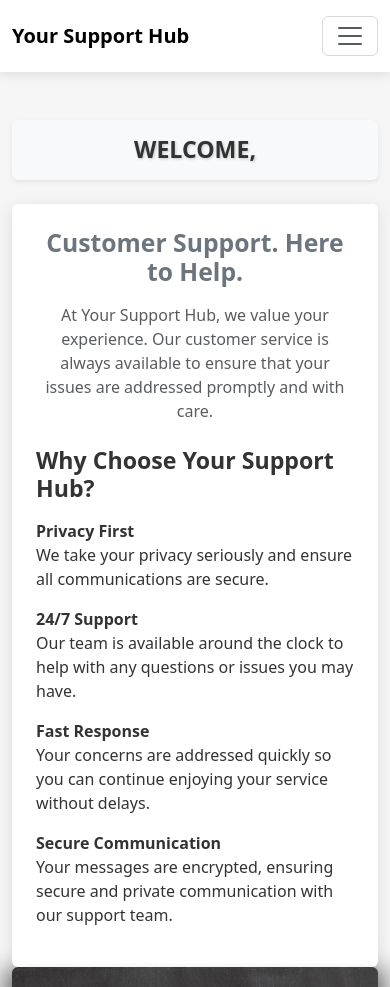
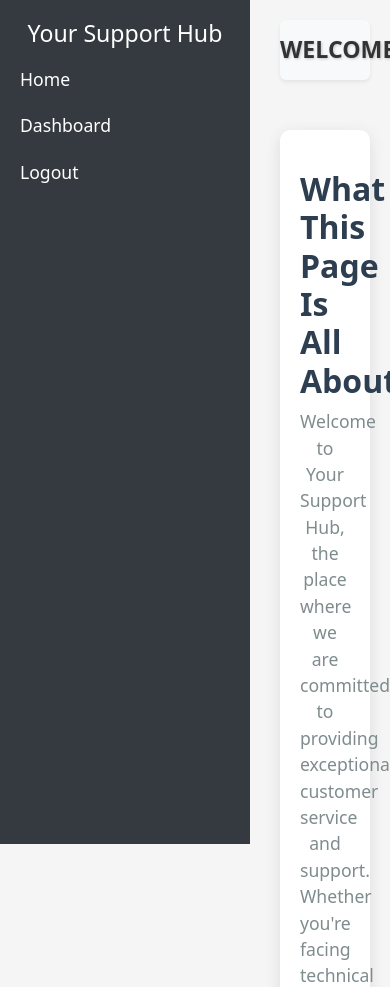
Before and after one commit to jancosares/django_project, a Django app: page /home/ in a window 390 px wide; the page is wider, and only the part inside the window is pictured. Shown: the top 987 px of that part. Run offline with Django 5.2, Linux system fonts and the light colour scheme; parts of the project's set-up code (start-up, migrations or seed data) failed here and were passed over; grey boxes are pictures that could not be loaded.

Commit message:
homepage improved and added images

```diff
--- a/admin_app/messaging/templates/messaging/home.html
+++ b/admin_app/messaging/templates/messaging/home.html
@@ -42,26 +42,96 @@
       .welcome-section {
         box-shadow: 0 4px 15px rgba(0, 0, 0, 0.1);
       }
+
+      /* Custom styles for images and text */
+      .image-container {
+        display: flex;
+        justify-content: space-between;
+        gap: 20px;
+        margin-top: 30px;
+      }
+
+      .image-box {
+        width: 30%;
+        text-align: center;
+      }
+
+      .image-box img {
+        width: 100%;
+        border-radius: 10px;
+        box-shadow: 0 4px 12px rgba(0, 0, 0, 0.1);
+      }
+
+      .image-box h4 {
+        font-size: 1.2rem;
+        font-weight: bold;
+        margin-bottom: 10px;
+      }
+
+      /* Sidebar styles */
+      .sidebar {
+        height: 100vh;
+        position: fixed;
+        top: 0;
+        left: 0;
+        width: 250px;
+        background-color: #343a40;
+        padding-top: 20px;
+      }
+
+      .sidebar .nav-link {
+        color: white;
+        padding: 10px 20px;
+        font-size: 1.1rem;
+      }
+
+      .sidebar .nav-link:hover {
+        background-color: #007bff;
+      }
+
+      .content {
+        margin-left: 260px;
+        padding: 20px;
+      }
+
+      /* Service section */
+      .service-section {
+        background-color: #fff;
+        padding: 40px 20px;
+        margin-top: 50px;
+        border-radius: 10px;
+        box-shadow: 0 4px 15px rgba(0, 0, 0, 0.1);
+      }
+
+      .service-section h3 {
+        font-size: 2rem;
+        font-weight: bold;
+        color: #2c3e50;
+      }
+
+      .service-section p {
+        font-size: 1.1rem;
+        color: #7f8c8d;
+        margin-bottom: 20px;
+      }
+
+      .service-section ul {
+        list-style: none;
+        padding-left: 0;
+      }
+
+      .service-section ul li {
+        font-size: 1.1rem;
+        color: #34495e;
+        margin-bottom: 10px;
+      }
     </style>
   </head>
   <body>
-    <!-- Navbar -->
-    <nav class="navbar navbar-expand-lg navbar-light bg-white py-3">
-      <div class="container">
-        <a class="navbar-brand fw-bold" href="#">Your Support Hub</a>
-        <button
-          class="navbar-toggler"
-          type="button"
-          data-bs-toggle="collapse"
-          data-bs-target="#navbarNav"
-          aria-controls="navbarNav"
-          aria-expanded="false"
-          aria-label="Toggle navigation"
-        >
-          <span class="navbar-toggler-icon"></span>
-        </button>
-        <div class="collapse navbar-collapse" id="navbarNav">
-          <ul class="navbar-nav ms-auto">
+    <!-- Sidebar -->
+    <div class="sidebar">
+      <h3 class="text-center text-white">Your Support Hub</h3>
+      <ul class="nav flex-column">
         <li class="nav-item">
           <a class="nav-link active" href="{% url 'home' %}">Home</a>
         </li>
@@ -73,11 +143,9 @@
         </li>
       </ul>
     </div>
-      </div>
-    </nav>
 
     <!-- Main Content -->
-    <div class="container py-5">
+    <div class="content">
       <!-- Welcome Section -->
       <div class="text-center mb-4">
         <h3
@@ -88,9 +156,24 @@
         </h3>
       </div>
 
+      <!-- Page Description Section -->
+      <div class="service-section">
+        <h3>What This Page Is All About</h3>
+        <p class="text-center">
+          Welcome to Your Support Hub, the place where we are committed to providing exceptional customer service and support. Whether you're facing technical issues, need help with our services, or just have a question, our team is here to assist you every step of the way.
+        </p>
+        <h4 class="text-center">Our Services:</h4>
+        <ul class="text-center">
+          <li><strong>24/7 Customer Support:</strong> Available around the clock to assist you with any queries or concerns.</li>
+          <li><strong>Fast Response Times:</strong> We value your time, and aim to resolve your issues as quickly as possible.</li>
+          <li><strong>Privacy First:</strong> We ensure all your communications are secure and confidential.</li>
+          <li><strong>Comprehensive Solutions:</strong> Our team is equipped to handle a wide range of issues and challenges.</li>
+        </ul>
+      </div>
+
       <div class="row align-items-center">
         <!-- Column 1: Text -->
-        <div class="col-md-6">
+        <div class="col-md-12">
           <div class="welcome-section bg-white p-4 rounded">
             <h2 class="text-center fw-bold text-secondary mb-3">
               Customer Support. Here to Help.
@@ -126,19 +209,26 @@
             </ul>
           </div>
         </div>
+      </div>
 
-        <!-- Column 2: Image -->
-        <div class="col-md-6 position-relative">
-          <!-- Blurred Background -->
-          <div class="blurred-background"></div>
-          <div data-aos="fade-up-left" class="rounded shadow">
-            <img
-              src="{% static 'cb2cea698801e7c96f089f066d2f3f02.jpg' %}"
-              class="img-fluid rounded shadow"
-              alt="customer support"
-              loading="lazy"
-            />
+      <!-- Image Section -->
+      <div class="image-container">
+        <!-- Image 1 -->
+        <div class="image-box">
+          <h4>Customer Service</h4>
+          <img src="{% static 'f11427358ea1ddde04d7d944dc1ce1cb.jpg' %}" alt="Service Image 1" />
         </div>
+
+        <!-- Image 2 -->
+        <div class="image-box">
+          <h4>Team Support</h4>
+          <img src="{% static '493ffbe020ce90e3ee3305585547e9ee.jpg' %}" alt="Service Image 2" />
+        </div>
+
+        <!-- Image 3 -->
+        <div class="image-box">
+          <h4>24/7 Assistance</h4>
+          <img src="{% static 'cb2cea698801e7c96f089f066d2f3f02.jpg' %}" alt="Service Image 3" />
         </div>
       </div>
     </div>
```
Also changed, not shown: admin_app/static/493ffbe020ce90e3ee3305585547e9ee.jpg (added), admin_app/static/f11427358ea1ddde04d7d944dc1ce1cb.jpg (added). Lines whose indentation alone changed are shown as unchanged.
